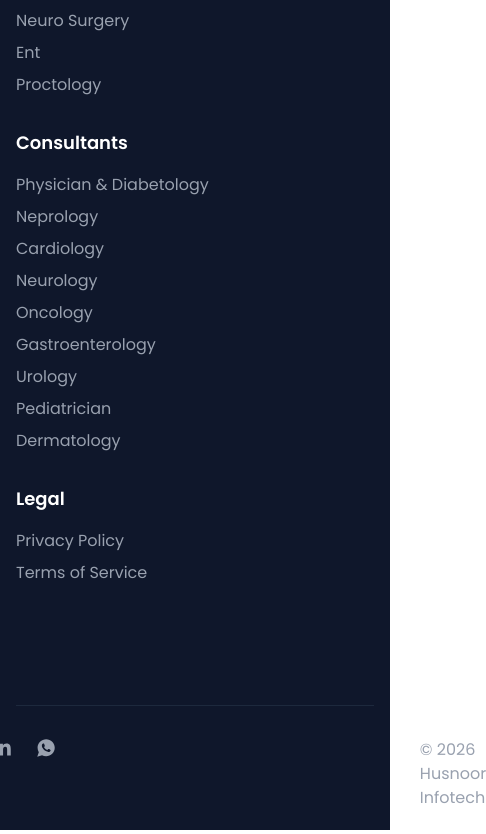
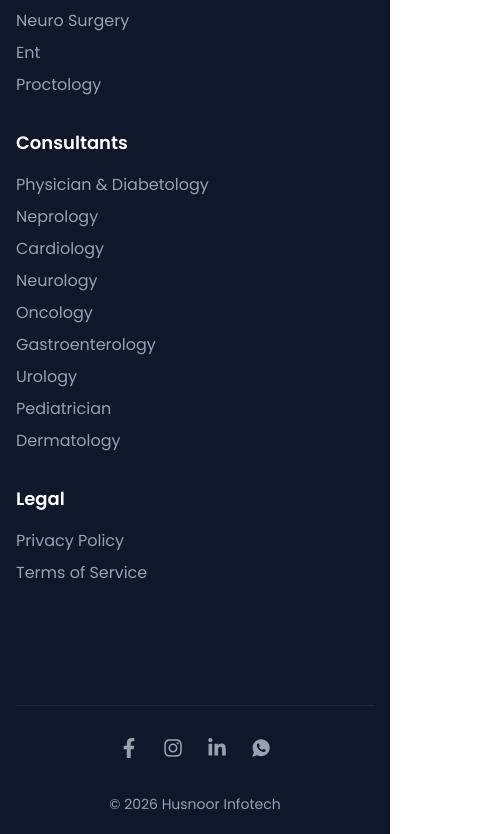
Before and after one commit to Dakhvekaif/Mallika_Hospital, a React (Vite) app in the folder frontend/Hospital/: page /doctor-profile/1 in a window 390 px wide. Shown: the part 1879-2713 px from the top of the page, 486 px wide, since content can reach past the window. Built offline with nearby package versions, Linux system fonts and the light colour scheme; no server answers.

Commit message:
mobile view alignment issue fixed

```diff
--- a/frontend/Hospital/src/component/Footer/footer.jsx
+++ b/frontend/Hospital/src/component/Footer/footer.jsx
@@ -103,25 +103,55 @@ const Footer = () => {
         </div>
 
         {/* Bottom Bar */}
-        <div className="border-t border-slate-800 mt-12 pt-8 flex flex-col md:flex-row justify-between items-center">
-          {/* <p className="text-gray-400 text-sm mb-4 md:mb-0">
-            &copy; {new Date().getFullYear()} City General Hospital. All Rights Reserved.
-          </p> */}
-          <div className="flex space-x-6 mb-5">
-            <a href="https://www.facebook.com/people/Mallika-Multi-Specialty-Hospital/pfbid02PrCR9NYSk59itFDNYwEqxSeXwpV7j2c6FZ3rDzQVNLivicPvBFkHUE6bRxJYQa8al/?mibextid=ZbWKwL" aria-label="Facebook" className="text-gray-400 hover:text-white transition-colors duration-300">
+        <div className="border-t border-slate-800 mt-12 pt-8 flex flex-col gap-4 md:flex-row md:items-center">
+
+          {/* Social Icons */}
+          <div className="flex space-x-6 mb-5 justify-center md:justify-start">
+            <a
+              href="https://www.facebook.com/people/Mallika-Multi-Specialty-Hospital/pfbid02PrCR9NYSk59itFDNYwEqxSeXwpV7j2c6FZ3rDzQVNLivicPvBFkHUE6bRxJYQa8al/?mibextid=ZbWKwL"
+              aria-label="Facebook"
+              className="text-gray-400 hover:text-white transition-colors duration-300"
+            >
               <FaFacebookF size={20} />
             </a>
-            <a href="https://www.instagram.com/mallika_hospital" aria-label="Twitter" className="text-gray-400 hover:text-white transition-colors duration-300">
-              <FaInstagram  size={20} />
+
+            <a
+              href="https://www.instagram.com/mallika_hospital"
+              aria-label="Instagram"
+              className="text-gray-400 hover:text-white transition-colors duration-300"
+            >
+              <FaInstagram size={20} />
             </a>
-            <a href="https://www.linkedin.com/in/mallika-hospital-27b547115/" aria-label="LinkedIn" className="text-gray-400 hover:text-white transition-colors duration-300">
+
+            <a
+              href="https://www.linkedin.com/in/mallika-hospital-27b547115/"
+              aria-label="LinkedIn"
+              className="text-gray-400 hover:text-white transition-colors duration-300"
+            >
               <FaLinkedinIn size={20} />
             </a>
-            <a href="https://api.whatsapp.com/send?phone=919082097421" aria-label="YouTube" className="text-gray-400 hover:text-white transition-colors duration-300">
-              <IoLogoWhatsapp   size={20} />
+
+            <a
+              href="https://api.whatsapp.com/send?phone=919082097421"
+              aria-label="WhatsApp"
+              className="text-gray-400 hover:text-white transition-colors duration-300"
+            >
+              <IoLogoWhatsapp size={20} />
             </a>
-            <a href='https://husnoorinfotech.in/' target="_blank" className='text-gray-400 pl-85' >© 2026 Husnoor Infotech</a>
           </div>
+
+          {/* Spacer pushes copyright to right on desktop */}
+          <div className="hidden md:block md:flex-1" />
+
+          {/* Copyright */}
+          <a
+            href="https://husnoorinfotech.in/"
+            target="_blank"
+            rel="noopener noreferrer"
+            className="mb-5 text-gray-400 text-sm text-center md:text-right hover:text-white transition-colors duration-300"
+          >
+            © 2026 Husnoor Infotech
+          </a>
         </div>
       </div>
     </footer>
```
